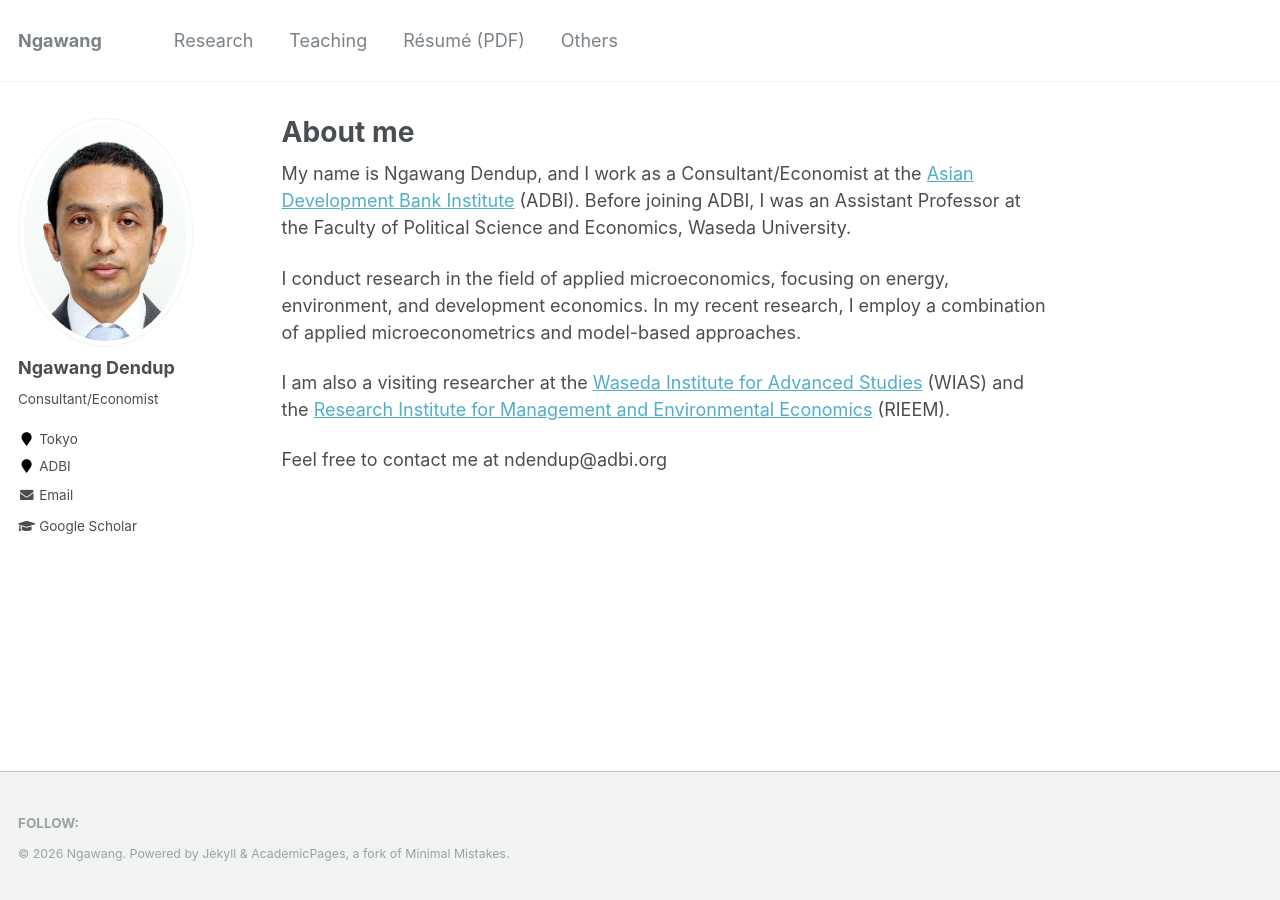
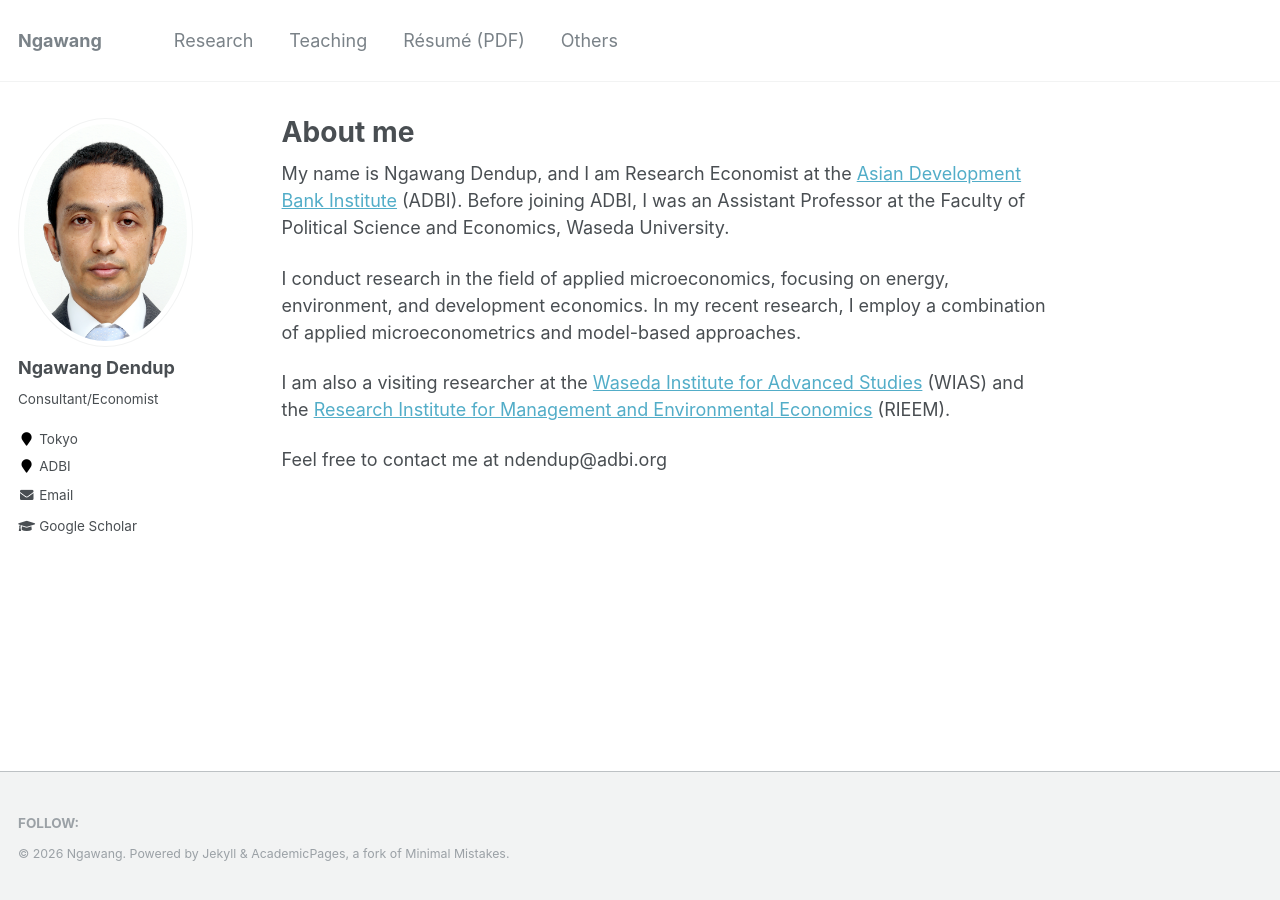
Before and after one commit to NgawangDendup/ngawangdendup.github.io, a Jekyll site: the page built from _pages/about.md, in a window 1280 px wide. Built offline with Jekyll 4.4.1, drawn with Linux system fonts in a browser that asks for light colours.

Commit message:
Update about.md
about updated!

```diff
--- a/_pages/about.md
+++ b/_pages/about.md
@@ -8,7 +8,7 @@ redirect_from:
   - /about.html
 ---
 
-My name is Ngawang Dendup, and I work as a Consultant/Economist at the [Asian Development Bank Institute](https://www.adb.org/adbi/main) (ADBI). Before joining ADBI, I was an Assistant Professor at the Faculty of Political Science and Economics, Waseda University.
+My name is Ngawang Dendup, and I am Research Economist at the [Asian Development Bank Institute](https://www.adb.org/adbi/main) (ADBI). Before joining ADBI, I was an Assistant Professor at the Faculty of Political Science and Economics, Waseda University.
 
 I conduct research in the field of applied microeconomics, focusing on energy, environment, and development economics. In my recent research, I employ a combination of applied microeconometrics and model-based approaches.
 
```
